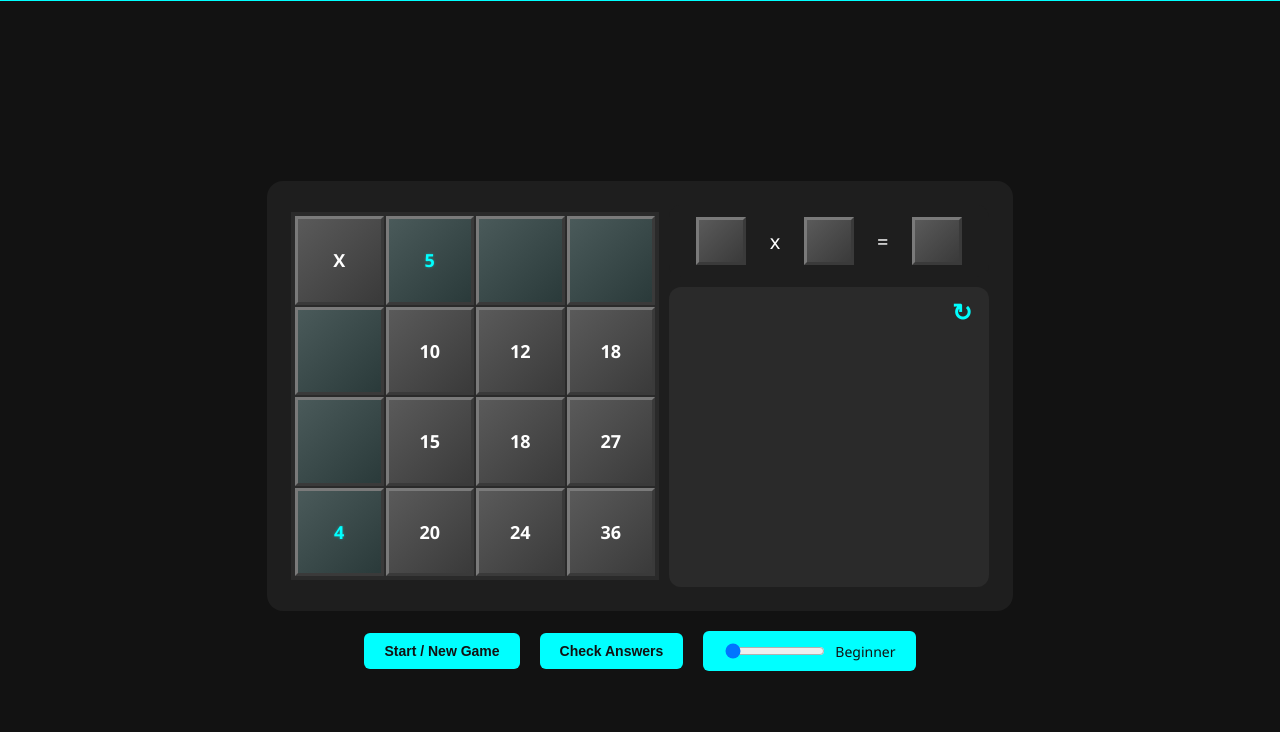
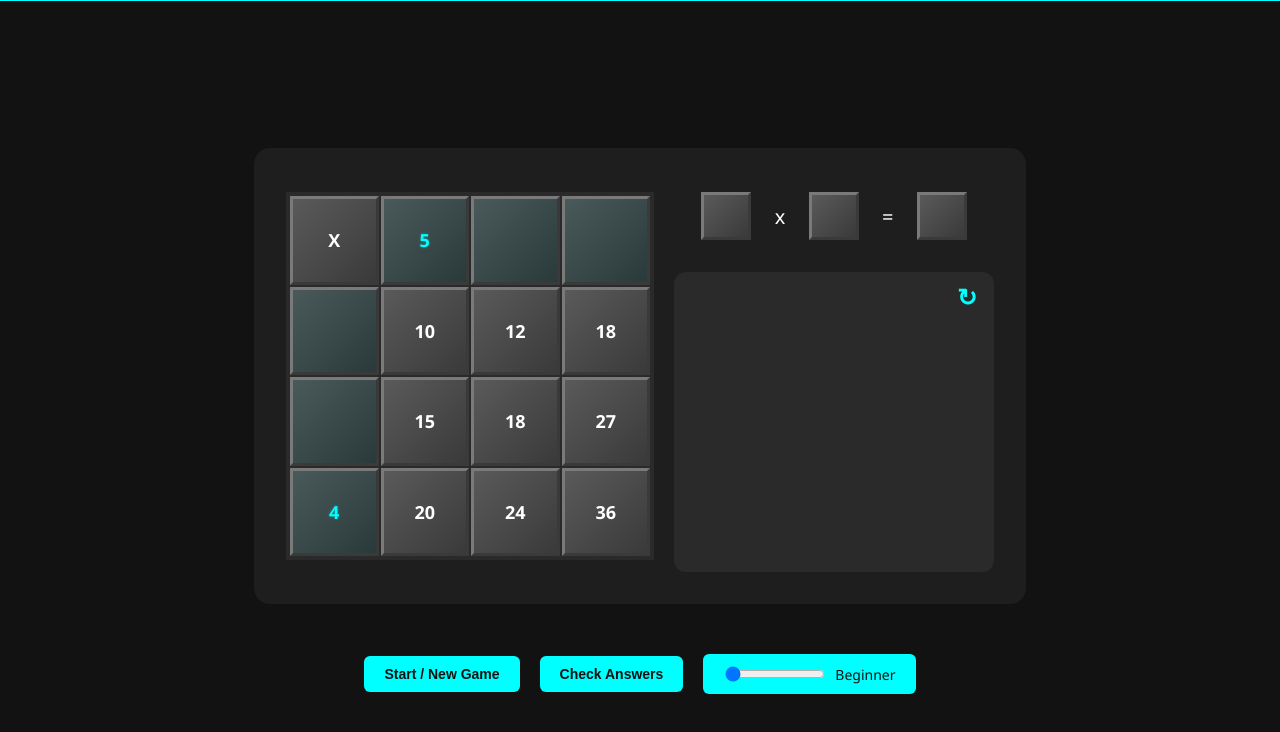
Before and after one commit to kbwag19/multiploku, a website: page multiploku_June12B.html in a window 1280 px wide. Shown: the part 44-776 px from the top of the page. Drawn offline with Linux system fonts and the light colour scheme.

Commit message:
style: adjust layout spacing

```diff
--- a/multiploku_June12B.html
+++ b/multiploku_June12B.html
@@ -20,7 +20,7 @@
     .grid-container {
       display: grid;
       grid-template-columns: auto minmax(300px, auto);
-      gap: 10px;
+      gap: 20px;
       width: 100%;
       max-width: 900px;
       margin: 0 auto;
@@ -30,7 +30,7 @@
     #right-panel {
       display: flex;
       flex-direction: column;
-      gap: 10px;
+      gap: 20px;
       min-width: 320px;
     }
 
@@ -269,14 +269,15 @@
     }
 
     .game-wrapper {
-      padding-top: 60px; /* add this so it’s not hidden under navbar */
+      padding-top: 50px; /* bring closer to navbar */
+      margin-bottom: 30px; /* extra space above controls */
     }
 
     .board-wrapper {
       background: #1e1e1e;
       border: none;
       border-radius: 16px;
-      padding: 24px;
+      padding: 32px;
       display: inline-block;
     }
 
```
